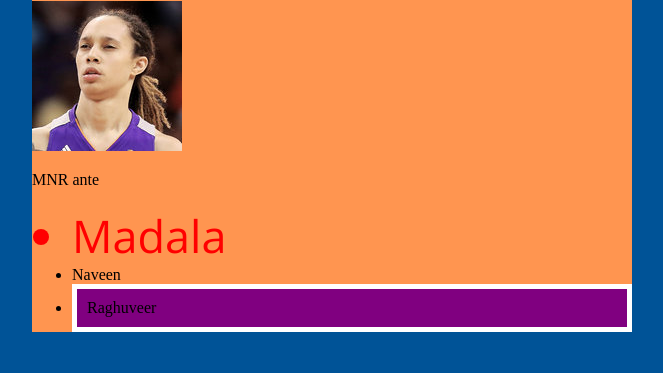
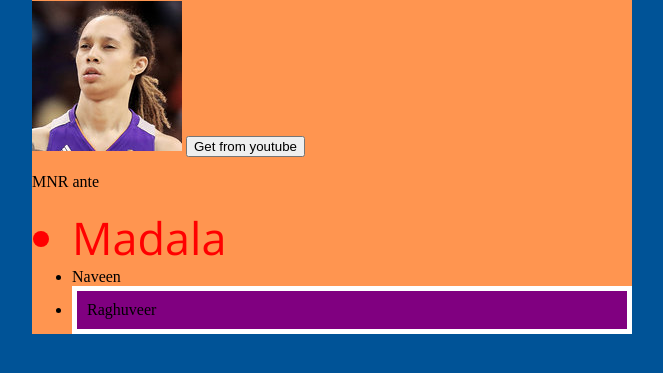
Before and after one commit to raghuveer553/website1, a plain HTML site: page index.html in a window 1280 px wide. Shown: the part 97-470 px from the top of the page, without its empty margins (308-971 px from the left). Drawn offline with nearby package versions, Linux system fonts and the light colour scheme.

Commit message:
Added an Ajax call for temporary http call

```diff
--- a/index.html
+++ b/index.html
@@ -8,6 +8,22 @@
 	 <link rel="canonical" href="http://www.example.com" />
     <script src="https://apis.google.com/js/platform.js" async defer>
     </script>
+    <script type="text/javascript">
+
+
+
+function loadDoc() {
+  var xhttp = new XMLHttpRequest();
+  xhttp.onreadystatechange = function() {
+    if (xhttp.readyState == 4 && xhttp.status == 200) {
+     document.getElementById("baseId").innerHTML = xhttp.responseText;
+    }
+  }
+  xhttp.open("GET", "https://www.googleapis.com/youtube/v3/search?part=snippet&channelId=UCOCekSOLf6Zgf-UIwNsPBhg", true);
+  xhttp.send();
+  console.log(xhttp.responseText);
+}
+</script>
 
 </head>
 
@@ -21,9 +37,11 @@
 	<DIV>
 		<h1>NAVEEN'S first website</h1>
 	</DIV>
+
 <img src="images/testNYT.jpg">
-<!--     <g:hangout render="createhangout"></g:hangout>
- -->
+
+<button  onclick="loadDoc()">Get from youtube</button>
+
  <div class = "baseClass">
  	<div>
  		    <g:hangout render="createhangout"></g:hangout>
```
